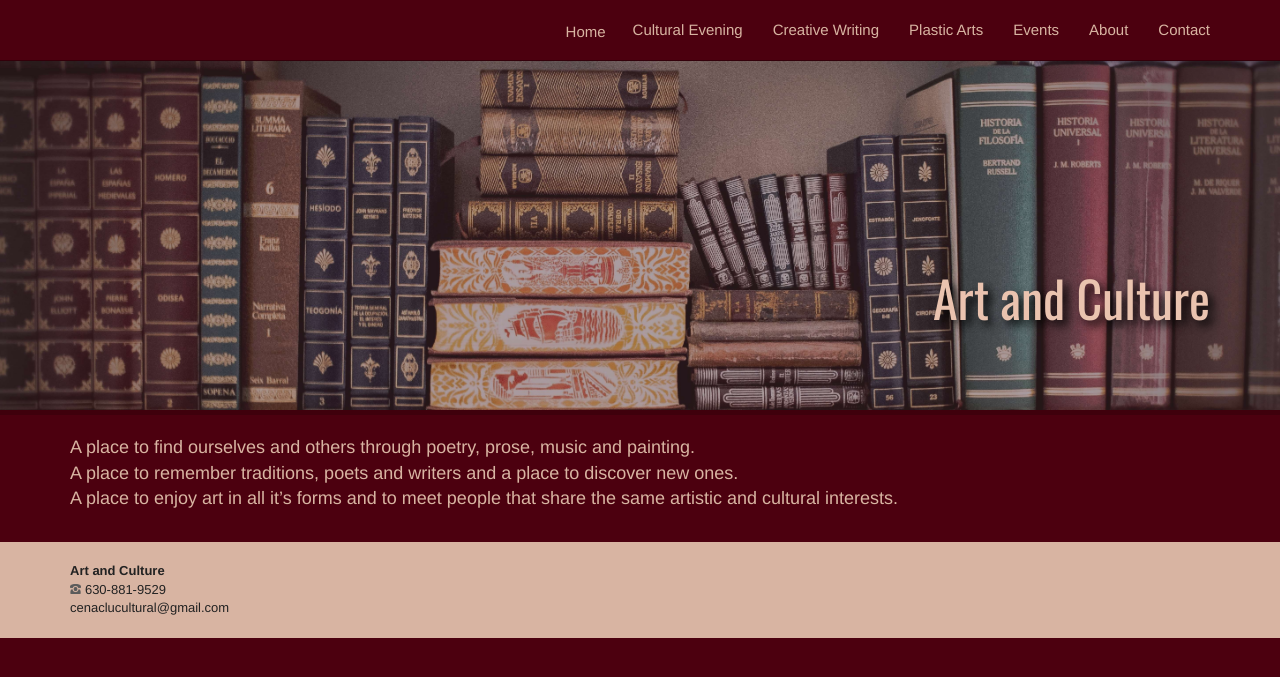
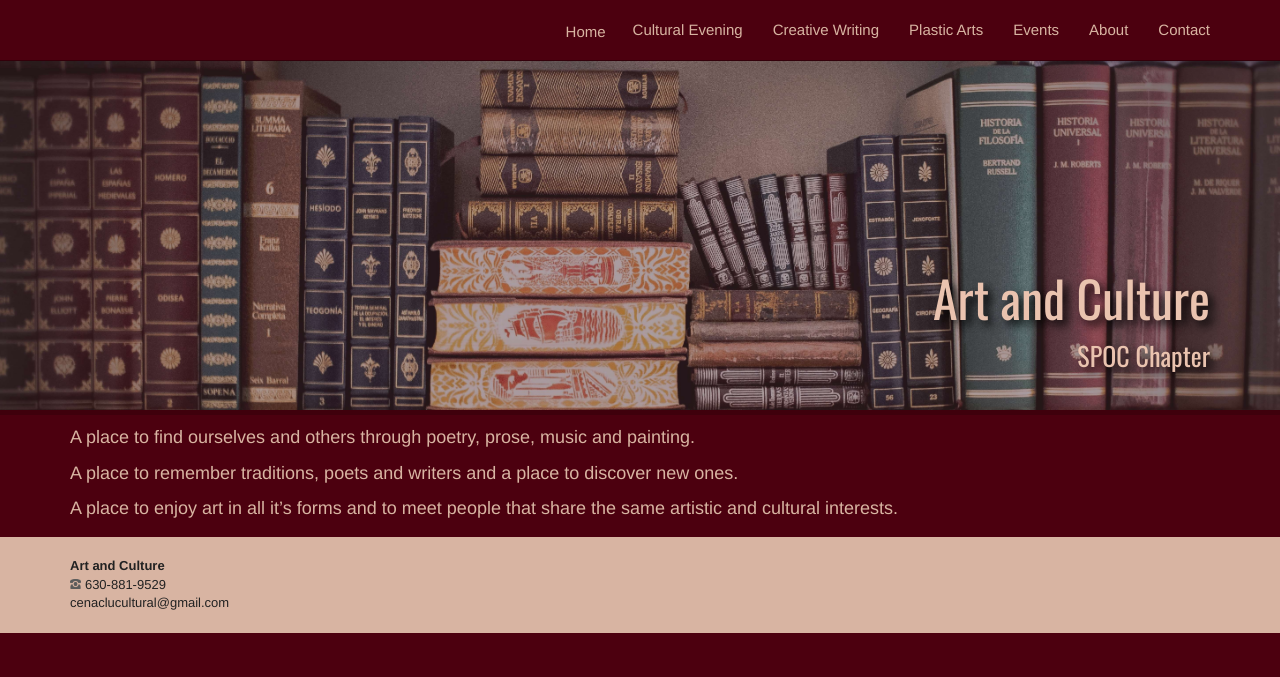
Before and after one commit to adrianth/culteve, a Jekyll site: the page built from en/index.html, in a window 1280 px wide. Shown: the top 677 px of the page. Built offline with Jekyll 4.4.1, drawn with Linux system fonts in a browser that asks for light colours.

Commit message:
Update contact & homepage title

```diff
--- a/css/home.css
+++ b/css/home.css
@@ -17,16 +17,26 @@ div.home-banner {
     width: 100%;
 }
 
-div.home-banner h1 {
+div.home-banner {
+    text-align: right;
+}
+
+div.home-banner div.title {
     bottom: 10px;
-    color: #EAC3AF;
-    display: block;
-    font-size: 50px;
-    line-height: 64px;
+    display: inline-block;
     margin-top: 250px;
     right: 20px;
     text-align: right;
+}
+
+div.home-banner h1, div.home-banner h2 {
+    color: #EAC3AF;
     text-shadow: 5px 5px 10px black;
+}
+
+div.title h1 {
+    font-size: 50px;
+    line-height: 64px;
 }
 
 div.events > ul {
--- a/css/style.scss
+++ b/css/style.scss
@@ -179,3 +179,11 @@ div#preloader img {
     height: 30px;
     width: 100%;
 }
+
+div.v-spacer-5 {
+    height: 5px;
+}
+
+div.v-spacer-10 {
+    height: 10px;
+}
--- a/en/index.html
+++ b/en/index.html
@@ -11,7 +11,10 @@ permalink: /index.html
     <div class="container">
         <div class="row">
             <div class="col-sm-12">
-                <h1>Art and Culture</h1>
+                <div class="title">
+                    <h1>Art&nbsp;and&nbsp;Culture</h1>
+                    <h2>SPOC&nbsp;Chapter</h2>
+                </div>
             </div>
         </div>
     </div>
@@ -20,8 +23,12 @@ permalink: /index.html
 <div style="background-color: #4C000F;">
     <div class="container">
         <div class="row">
-            <div class="col-sm-12">
-                <p style="color: #D8B4A2; font-size: 18px; padding: 20px 0px;">A place to find ourselves and others through poetry, prose, music and painting.<br>A place to remember traditions, poets and writers and a place to discover new ones.<br>A place to enjoy art in all it’s forms and to meet people that share the same artistic and cultural interests.</p>
+            <div class="col-sm-12" style="color: #D8B4A2; font-size: 18px;">
+                <div class="v-spacer-10"></div>
+                <p>A place to find ourselves and others through poetry, prose, music and painting.</p>
+                <p>A place to remember traditions, poets and writers and a place to discover new ones.</p>
+                <p>A place to enjoy art in all it’s forms and to meet people that share the same artistic and cultural interests.</p>
+                <div class="v-spacer-5"></div>
             </div>
         </div>
     </div>
```
Also changed, not shown: en/contact.html (+7 -2 lines).
